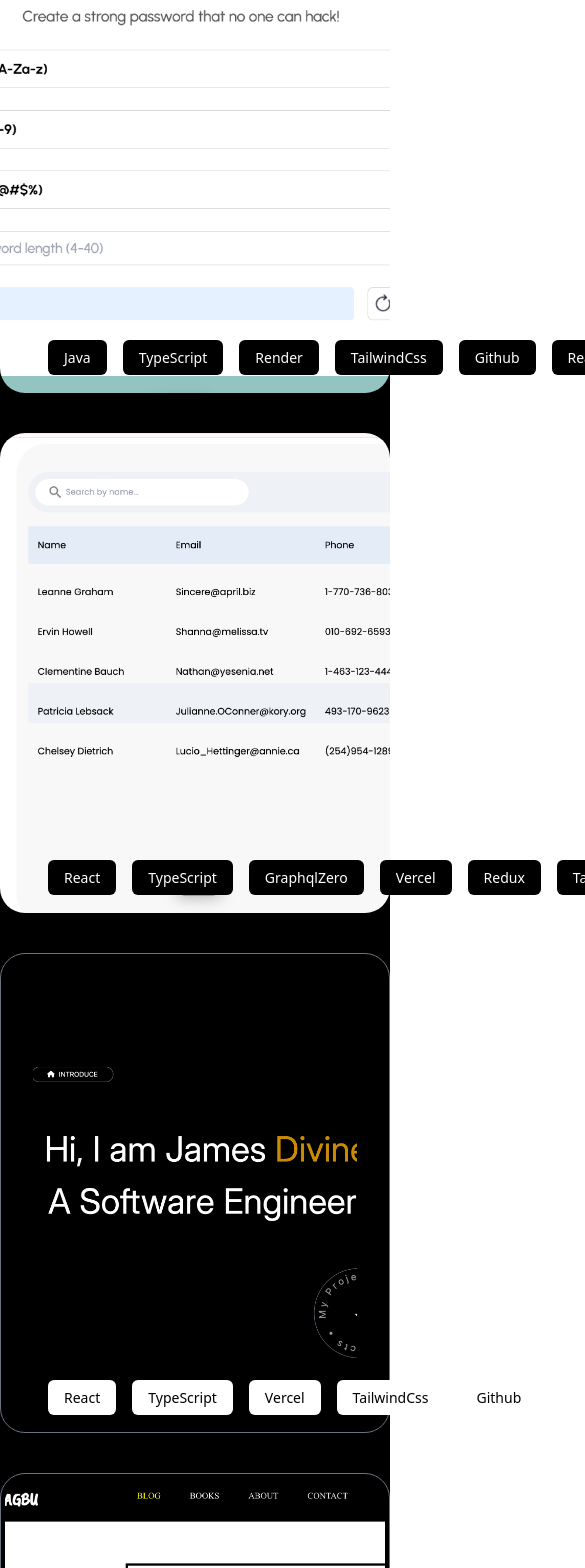
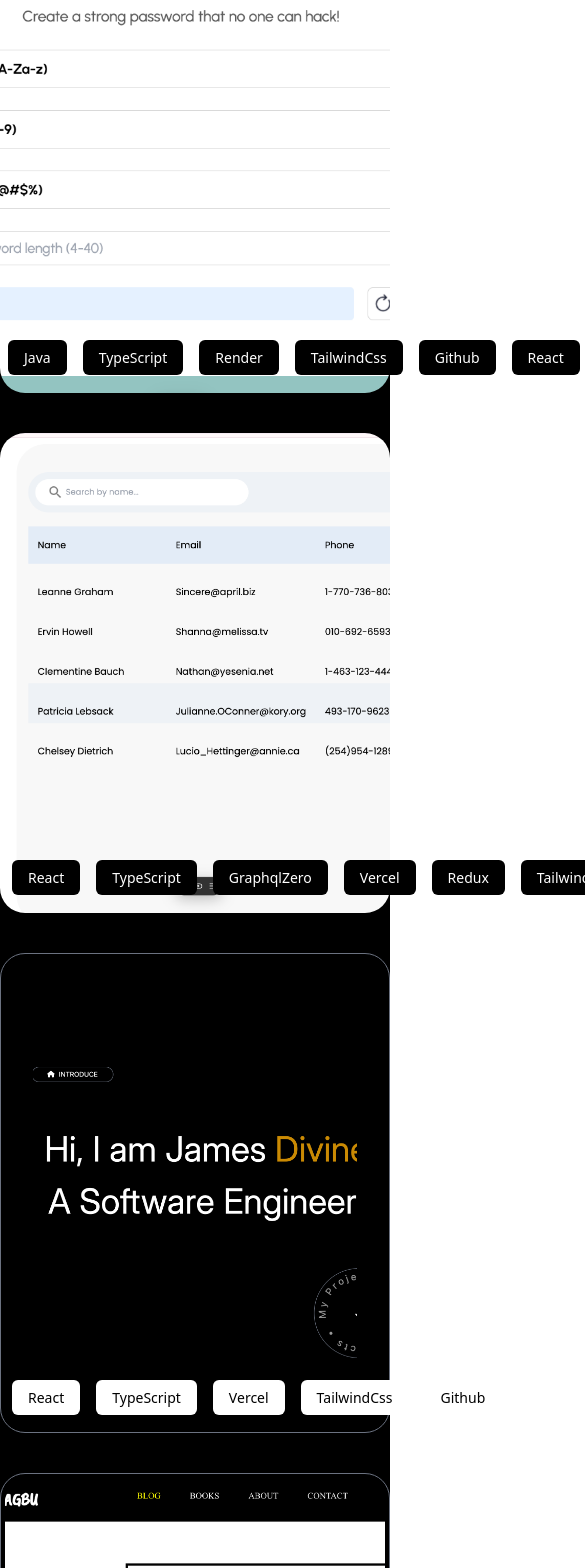
Before and after one commit to Divinegirl8/project, a React (Create React App) app: page /portfolio in a window 390 px wide. Shown: the part 432-2000 px from the top of the page, 585 px wide, since content can reach past the window. Built offline with nearby package versions, Linux system fonts and the light colour scheme.

Commit message:
new commit

```diff
--- a/src/component/Portfolio/index.tsx
+++ b/src/component/Portfolio/index.tsx
@@ -30,7 +30,7 @@ const Portfolio = React.forwardRef<HTMLDivElement, {}>((props, ref) => {
                     />
 
                     {/* Skills */}
-                    <div className="top-[27rem] ml-10 absolute inset-0">
+                    <div className="top-[27rem] ml- 1 lg:ml-10 absolute inset-0">
                         <span className="bg-black text-white px-4 py-2 rounded-md mx-2 text-sm font-medium">
                             Java
                         </span>
@@ -78,7 +78,7 @@ const Portfolio = React.forwardRef<HTMLDivElement, {}>((props, ref) => {
                     />
 
                     {/* Skills */}
-                    <div className="top-[27rem] ml-10 absolute inset-0">
+                    <div className="top-[27rem] ml-1 lg:ml-10 absolute inset-0">
                         <span className="bg-black text-white px-4 py-2 rounded-md mx-2 text-sm font-medium">
                             React
                         </span>
@@ -130,7 +130,7 @@ const Portfolio = React.forwardRef<HTMLDivElement, {}>((props, ref) => {
                     />
 
                     {/* Skills */}
-                    <div className="top-[27rem] ml-10 absolute inset-0">
+                    <div className="top-[27rem] ml-1 lg:ml-10 absolute inset-0">
                         <span className="bg-white text-black px-4 py-2 rounded-md mx-2 text-sm font-medium">
                             React
                         </span>
@@ -171,7 +171,7 @@ const Portfolio = React.forwardRef<HTMLDivElement, {}>((props, ref) => {
                     />
 
                     {/* Skills */}
-                    <div className="top-[27rem] ml-10 absolute inset-0">
+                    <div className="top-[27rem] ml-1 lg:ml-10 absolute inset-0">
                         <span className="bg-black text-white px-4 py-2 rounded-md mx-2 text-sm font-medium">
                             React
                         </span>
```
